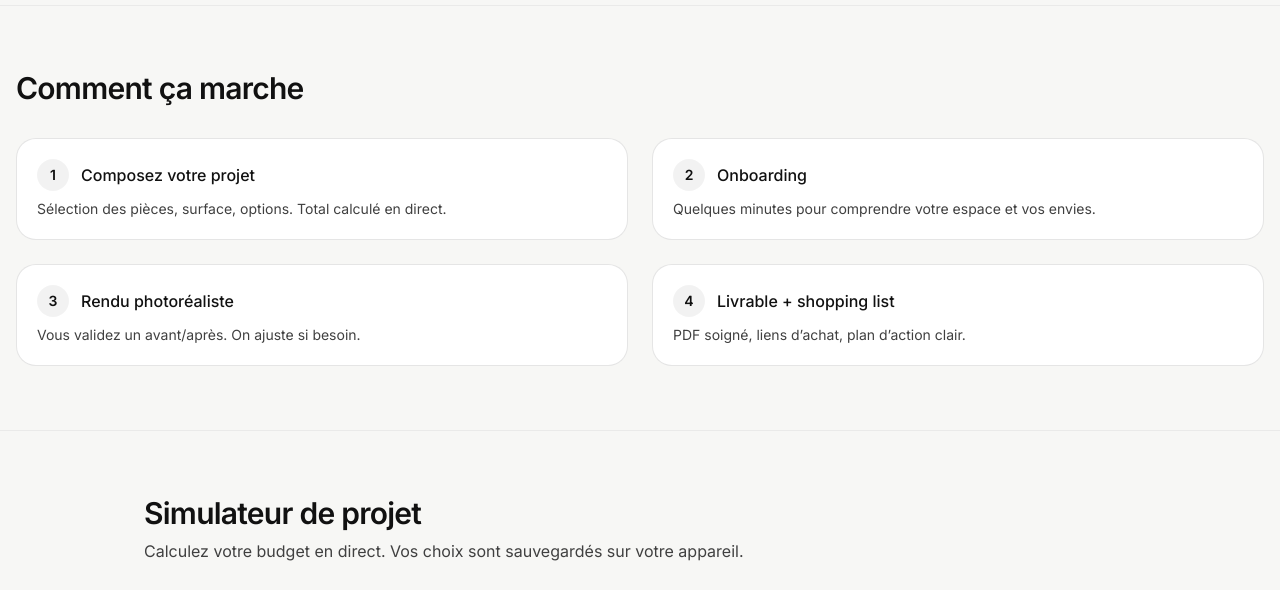
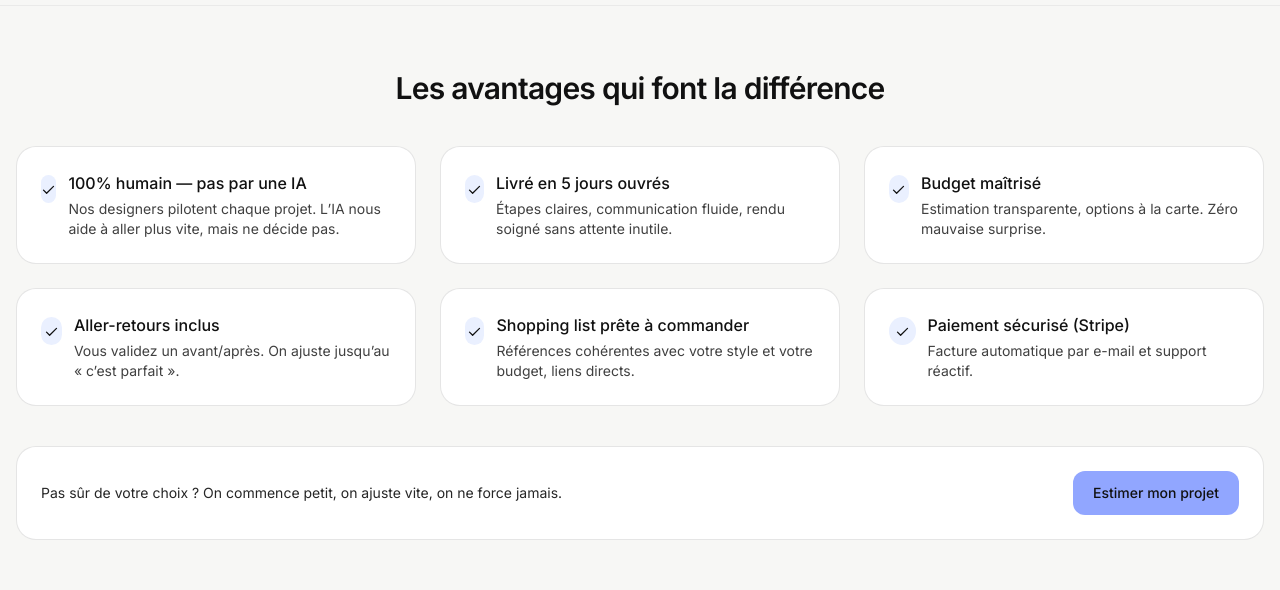
Before and after one commit to davidtheisohn-ui/theleme-landing, a React (Vite) app: page / in a window 1280 px wide. Shown: the part 1121-1711 px from the top of the page. Built offline with nearby package versions, Linux system fonts and the light colour scheme.

Commit message:
Update App.jsx

```diff
--- a/src/App.jsx
+++ b/src/App.jsx
@@ -66,6 +66,68 @@ export default function App() {
                 </div>
               </div>
             ))}
+          </div>
+        </div>
+      </section>
+      {/* AVANTAGES */}
+      <section id="benefits" className="relative border-t border-black/5">
+        <div className="mx-auto max-w-7xl px-4 py-16">
+          <h2 className="text-2xl sm:text-3xl font-semibold tracking-tight text-center">
+            Les avantages qui font la différence
+          </h2>
+
+          <div className="mt-10 grid grid-cols-1 md:grid-cols-2 lg:grid-cols-3 gap-6">
+            {[
+              {
+                title: "100% humain — pas par une IA",
+                desc: "Nos designers pilotent chaque projet. L’IA nous aide à aller plus vite, mais ne décide pas."
+              },
+              {
+                title: "Livré en 5 jours ouvrés",
+                desc: "Étapes claires, communication fluide, rendu soigné sans attente inutile."
+              },
+              {
+                title: "Budget maîtrisé",
+                desc: "Estimation transparente, options à la carte. Zéro mauvaise surprise."
+              },
+              {
+                title: "Aller-retours inclus",
+                desc: "Vous validez un avant/après. On ajuste jusqu’au « c’est parfait »."
+              },
+              {
+                title: "Shopping list prête à commander",
+                desc: "Références cohérentes avec votre style et votre budget, liens directs."
+              },
+              {
+                title: "Paiement sécurisé (Stripe)",
+                desc: "Facture automatique par e-mail et support réactif."
+              }
+            ].map((b, i) => (
+              <div key={i} className="rounded-2xl border border-black/10 bg-white p-6">
+                <div className="flex items-start gap-3">
+                  {/* icône check minimaliste */}
+                  <span className="mt-1 inline-flex h-7 w-7 items-center justify-center rounded-full bg-[--pastel-blue]">
+                    <svg width="15" height="15" viewBox="0 0 24 24" fill="none">
+                      <path d="M20 7L9 18l-5-5" stroke="#111" strokeWidth="2" strokeLinecap="round" strokeLinejoin="round"/>
+                    </svg>
+                  </span>
+                  <div>
+                    <p className="font-medium">{b.title}</p>
+                    <p className="mt-1 text-sm text-neutral-700">{b.desc}</p>
+                  </div>
+                </div>
+              </div>
+            ))}
+          </div>
+
+          {/* Bandeau de réassurance */}
+          <div className="mt-10 rounded-2xl border border-black/10 bg-white p-6 flex flex-col md:flex-row items-start md:items-center justify-between gap-4">
+            <p className="text-sm text-neutral-800">
+              Pas sûr de votre choix ? On commence petit, on ajuste vite, on ne force jamais.
+            </p>
+            <a href="#simulateur" className="inline-flex items-center rounded-xl bg-[--brand] px-5 py-3 text-sm font-medium text-ink hover:brightness-110">
+              Estimer mon projet
+            </a>
           </div>
         </div>
       </section>
```
